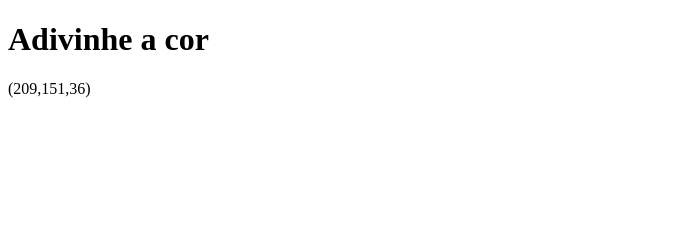
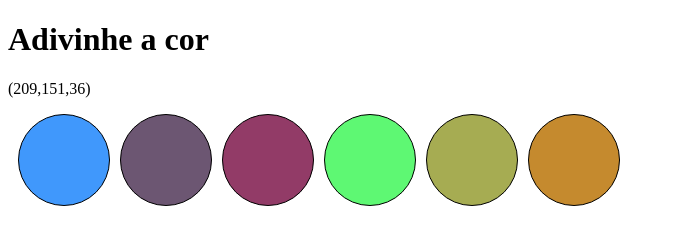
Before and after one commit to vinicius-shk/Color-Guess-Trybe, a website: page index.html in a window 1280 px wide. Shown: the whole page, without its empty margins (0-675 px from the left). Drawn offline with Linux system fonts and the light colour scheme.

Commit message:
Requisito 3 e 4 completados, acabaram sendo feitos simultâneamente não intencionalmente

```diff
--- a/index.html
+++ b/index.html
@@ -13,6 +13,8 @@
   </header>
   <section>
       <p id="rgb-color"></p>
+      <div class="cores">
+      </div>
   </section>
   <script src="script.js"></script>
 </body>
--- a/script.js
+++ b/script.js
@@ -1,11 +1,23 @@
 let rgbHtml = document.getElementById('rgb-color');
-function rgbGen() {
+let cores = document.querySelector('.cores');
+function rgbGen(elemento) {
     let rgb = [];
     let sorteioRgb = 0;
     for (let index = 0; index < 3; index += 1) {
         sorteioRgb = Math.floor(Math.random() * 256);
         rgb.push(sorteioRgb);
     }
-    rgbHtml.innerText ="(" + rgb + ")";
+    return elemento.innerText = "(" + rgb + ")";
 }
-rgbGen();
+function geraCores() {
+    for (let key = 0; key < 6; key += 1) {
+    let cor = document.createElement('div');
+    cor.className = 'ball';
+    let sorteioCor = '';
+    sorteioCor = rgbGen(sorteioCor);
+    cor.style.backgroundColor = 'rgb' + sorteioCor;
+    cores.appendChild(cor);
+    }
+}
+geraCores();
+rgbGen(rgbHtml);
--- a/style.css
+++ b/style.css
@@ -0,0 +1,11 @@
+.cores {
+    height: 100px;
+}
+.ball {
+    border-radius: 100%;
+    border: solid black 1px;
+    width: 90px;
+    height: 90px;
+    display: inline-block;
+    margin-left: 10px;
+}
```
